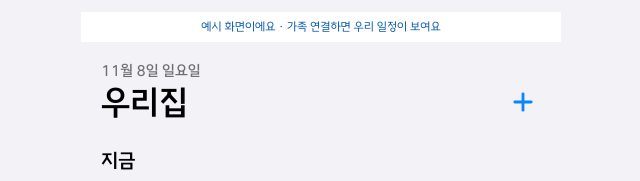
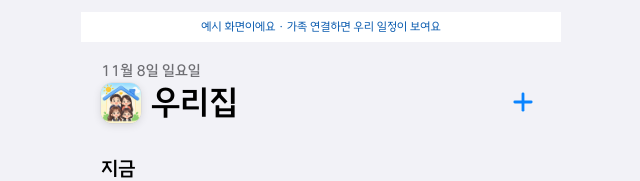
Before and after one commit to 99ksy9990-bot/family-scheduler, a React (Vite) app: page / in a window 1280 px wide. Shown: the top 181 px of the page, without its empty margins (319-959 px from the left). Built offline with nearby package versions, Linux system fonts and the light colour scheme; no server answers.

Commit message:
Home title shows the app icon beside 우리집 as a logo
Co-Authored-By: Claude Opus 5.5 <noreply@anthropic.com>
Claude-Session: https://claude.ai/code/session_01J64WuXXxc8T2pXg14Mz4Qb

```diff
--- a/src/v2/App.jsx
+++ b/src/v2/App.jsx
@@ -63,7 +63,7 @@ function Workspace({ scheduler }) {
   return <div className="v2-app" data-view={tab}>
     <div className="ios-edge-guard" aria-hidden="true" />
     {isDemo && <button className="demo-banner" onClick={() => { setTab('family'); setFamilyPanel('connection') }}>예시 화면이에요 · 가족 연결하면 우리 일정이 보여요</button>}
-    <header className="app-heading" ref={watchHeading}><a href="#main" className="skip-link">본문으로 이동</a><p className="app-date">{subtitle}</p>{tab === 'calendar' ? <div className="heading-line month-center"><button className="month-arrow" aria-label="이전 달" onClick={() => move(-1)}><ChevronLeft size={22} /></button><h1>{title}</h1><button className="month-arrow" aria-label="다음 달" onClick={() => move(1)}><ChevronRight size={22} /></button></div> : <div className="heading-line"><h1>{title}</h1>{tab === 'play' && <SoundToggles />}</div>}
+    <header className="app-heading" ref={watchHeading}><a href="#main" className="skip-link">본문으로 이동</a><p className="app-date">{subtitle}</p>{tab === 'calendar' ? <div className="heading-line month-center"><button className="month-arrow" aria-label="이전 달" onClick={() => move(-1)}><ChevronLeft size={22} /></button><h1>{title}</h1><button className="month-arrow" aria-label="다음 달" onClick={() => move(1)}><ChevronRight size={22} /></button></div> : <div className="heading-line"><h1>{tab === 'today' ? <span className="app-logo"><img src="/app-icon-192.png" alt="" width="40" height="40" />{title}</span> : title}</h1>{tab === 'play' && <SoundToggles />}</div>}
       {canEdit && ['today', 'calendar'].includes(tab) && <button className="header-add" onClick={() => { setFormDate(tab === 'calendar' ? calendarDate || iso(today) : iso(today)) }} aria-label={tab === 'today' ? '추가' : '일정 추가'}><Plus size={26} /></button>}
     </header>
     <main id="main" tabIndex={-1}>
--- a/src/v2/styles/tabs.css
+++ b/src/v2/styles/tabs.css
@@ -167,3 +167,6 @@ input[type='date'], input[type='time'] { -webkit-appearance: none; appearance: n
 .month-grid .calendar-day .day-number { width: 26px; height: 26px; margin-bottom: 2px; } /* 선택 동그라미 작게, 아래 근무 표시와 간격 */
 .app-heading .sound-toggles { margin-right: -40px; } /* + 버튼과 같은 오른쪽 여백(16px) */
 .section-add { width: 44px; min-height: 44px; padding: 0; border: 0; background: none; color: var(--tint); display: grid; place-items: center; } .section-add svg { stroke-width: 2.4; } /* 홈·달력 + 버튼과 같은 모양 */
+/* 우리집 로고: 앱 아이콘 + 이름 */
+.app-logo { display: inline-flex; align-items: center; gap: 10px; }
+.app-logo img { width: 40px; height: 40px; border-radius: 11px; box-shadow: 0 2px 8px rgba(0,0,0,.12), 0 0 0 .5px rgba(0,0,0,.08); flex: none; }
```
